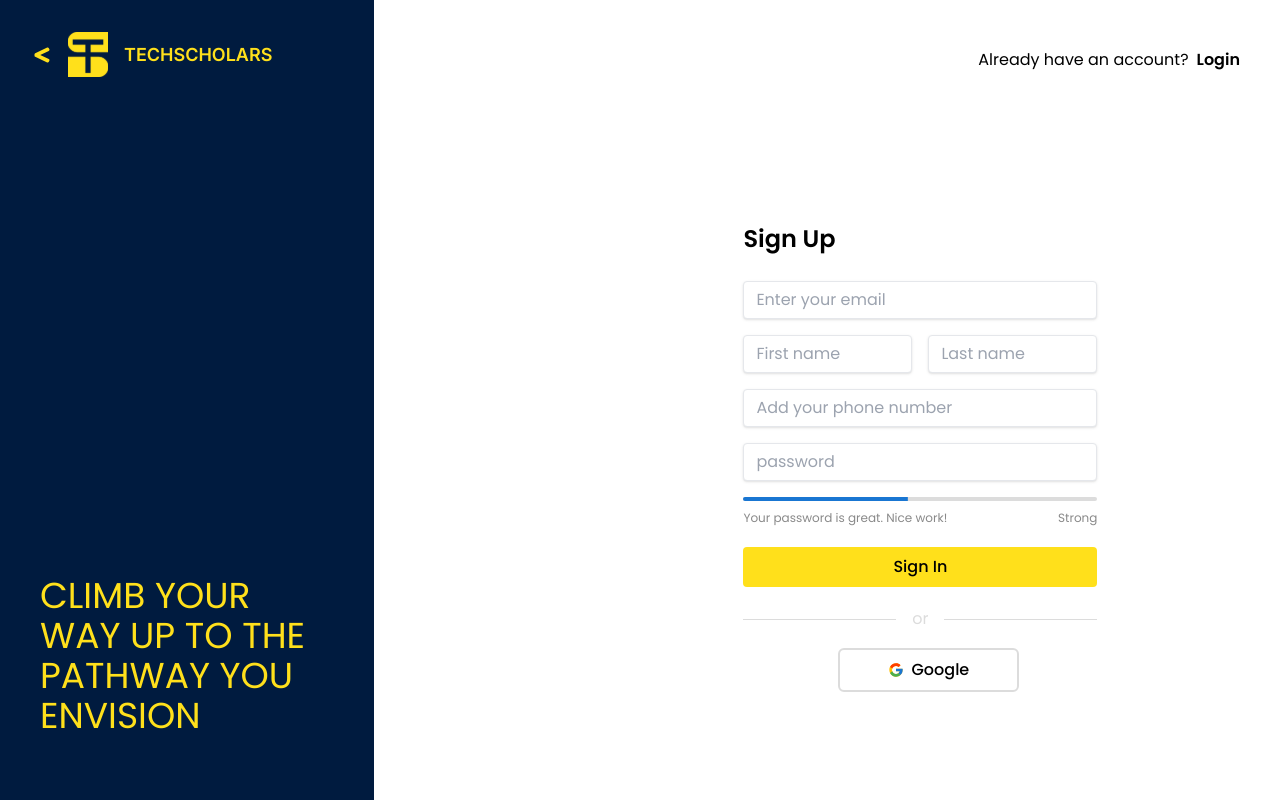
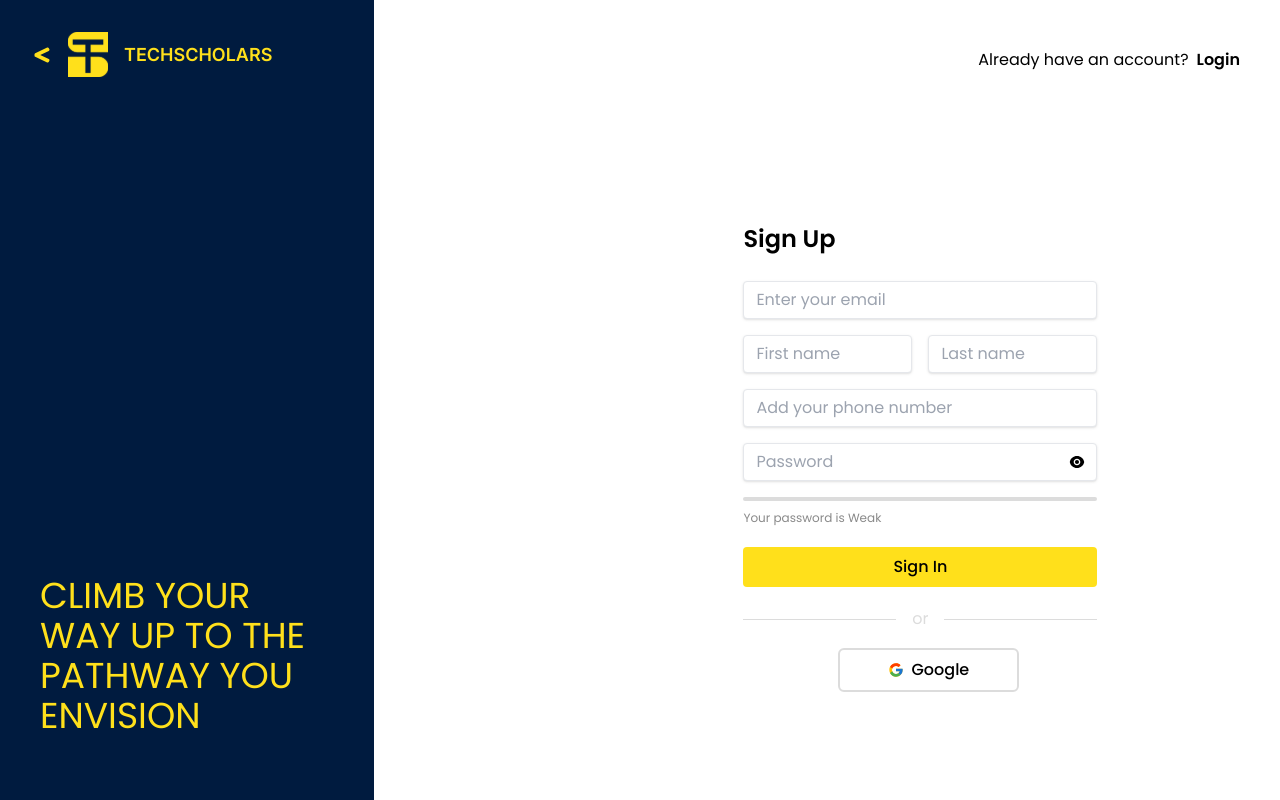
Before and after one commit to Techscholars-Education/TS-Frontend, a Next.js app: page /signin in a window 1280 px wide. Built offline with nearby package versions, Linux system fonts and the light colour scheme.

Commit message:
implemented password status feature

```diff
--- a/app/(login-signin)/signin/page.jsx
+++ b/app/(login-signin)/signin/page.jsx
@@ -1,45 +1,54 @@
-"use client";
+'use client'
 import React, { useState } from "react";
 import Sidenavigation from "@/components/Sidenavigation";
 import { FcGoogle } from "react-icons/fc";
 import Box from "@mui/material/Box";
 import LinearProgress from "@mui/material/LinearProgress";
+import { RiEyeFill, RiEyeOffFill } from "react-icons/ri";
+
 
 const Page = () => {
   const [userData, setUserData] = useState({
     email: "",
-    fNmae: "",
+    fName: "",
     lName: "",
     mobNumber: "",
     password: "",
   });
-  const [progress, setProgress] = React.useState(2);
+  const [progress, setProgress] = useState(0);
+  const [showPassword, setShowPassword] = useState(false);
 
-  React.useEffect(() => {
-    const timer = setInterval(() => {
-      setProgress((oldProgress) => {
-        if (oldProgress === 100) {
-          return 0;
-        }
-        const diff = Math.random() * 10;
-        return Math.min(oldProgress + diff, 100);
-      });
-    }, 500);
 
-    return () => {
-      clearInterval(timer);
-    };
-  }, []);
 
-  const handChange = (e) => {
-    setUserData(e.target.value);
+  const handleChange = (e) => {
+    const { id, value } = e.target;
+    setUserData((prevUserData) => ({
+      ...prevUserData,
+      [id]: value,
+    }));
+
+    const complexity = calculatePasswordComplexity(value);
+    setProgress(complexity);
+  };
+
+  const calculatePasswordComplexity = (password) => {
+
+    const length = password.length;
+    if (length <= 4) return 20;
+    if (length <= 8) return 50;
+    return 100;
+  };
+
+  const togglePasswordVisibility = () => {
+    setShowPassword(!showPassword);
   };
 
   const handleSubmit = () => {
-    // Add your login logic here
-    console.log("Email:", email);
-    console.log("Password:", password);
+
+    console.log("Email:", userData.email);
+    console.log("Password:", userData.password);
   };
+
   return (
     <div>
       <div className="flex w-full h-screen font-Poppins">
@@ -62,67 +71,73 @@ const Page = () => {
                     type="email"
                     placeholder="Enter your email"
                     value={userData.email}
-                    onChange={handChange}
+                    onChange={handleChange}
                   />
                 </div>
                 <div className="mb-4 flex">
                   <input
                     className="shadow appearance-none border rounded w-full mr-4 py-2 px-3 text-gray-700 leading-tight focus:outline-none focus:shadow-outline"
-                    id="email"
+                    id="fName"
                     type="text"
                     placeholder="First name"
-                    value={userData.fNmae}
-                    onChange={handChange}
+                    value={userData.fName}
+                    onChange={handleChange}
                   />
                   <input
                     className="shadow appearance-none border rounded w-full py-2 px-3 text-gray-700 leading-tight focus:outline-none focus:shadow-outline"
-                    id="email"
+                    id="lName"
                     type="text"
                     placeholder="Last name"
                     value={userData.lName}
-                    onChange={handChange}
+                    onChange={handleChange}
                   />
                 </div>
                 <div className="mb-4">
                   <input
                     className="shadow appearance-none border rounded w-full py-2 px-3 text-gray-700 leading-tight focus:outline-none focus:shadow-outline"
-                    id="password"
+                    id="mobNumber"
                     type="number"
                     placeholder="Add your phone number"
                     value={userData.mobNumber}
-                    onChange={handChange}
+                    onChange={handleChange}
                   />
                 </div>
-                <div className="mb-4">
+                <div className="mb-4 relative">
                   <input
                     className="shadow appearance-none border rounded w-full py-2 px-3 text-gray-700 leading-tight focus:outline-none focus:shadow-outline"
                     id="password"
-                    type="password"
-                    placeholder="password"
+                    type={showPassword ? "text" : "password"}
+                    placeholder="Password"
                     value={userData.password}
-                    onChange={handChange}
+                    onChange={handleChange}
                   />
+                  <span
+                    className="absolute inset-y-0 right-0 flex items-center pr-3 cursor-pointer"
+                    onClick={togglePasswordVisibility}
+                  >
+                    {showPassword ? <RiEyeOffFill /> : <RiEyeFill />}
+                  </span>
                 </div>
+
 
                 <div className="flex flex-col  items-center justify-between">
                   <Box sx={{ width: "100%" }}>
                     <LinearProgress
-                      height="20"
                       variant="determinate"
                       value={progress}
                       style={{
                         height: "4px",
                         borderRadius: "10px",
-                        color: "#041C3B",
+                        color: progress < 50 ? "#FF0000" : progress < 100 ? "#FFA500" : "#008000",
                         backgroundColor: "#DCDCDC",
                       }}
                     />
                     <div className="flex justify-between mt-2">
                       <span className="text-[#898989] text-[12px] font-[400]">
-                        Your password is great. Nice work!
+                        {progress < 50 ? "Your password is Weak" : progress < 100 ? "Medium" : "Your password is great. Nice work!"}
                       </span>
                       <span className="text-[#898989] text-[12px] font-[400]">
-                        Strong
+                        {progress === 0 ? "" : progress + "%"}
                       </span>
                     </div>
                   </Box>
```
